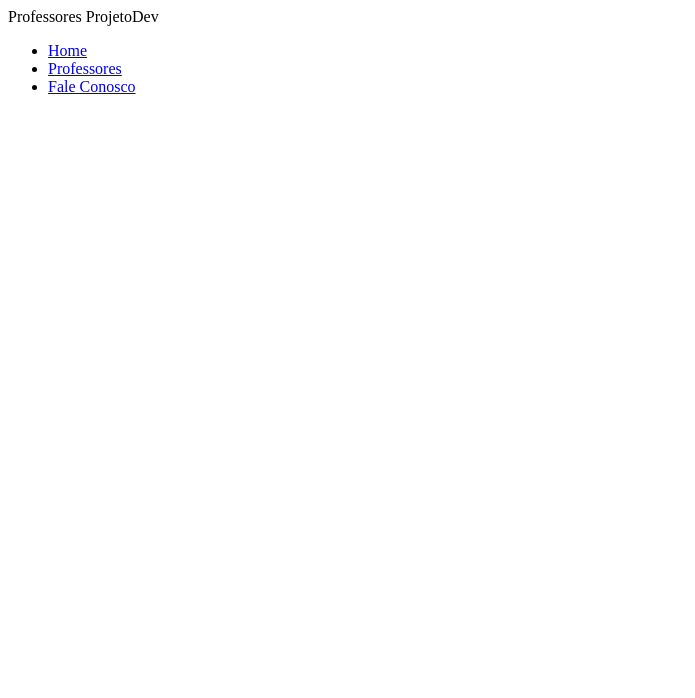
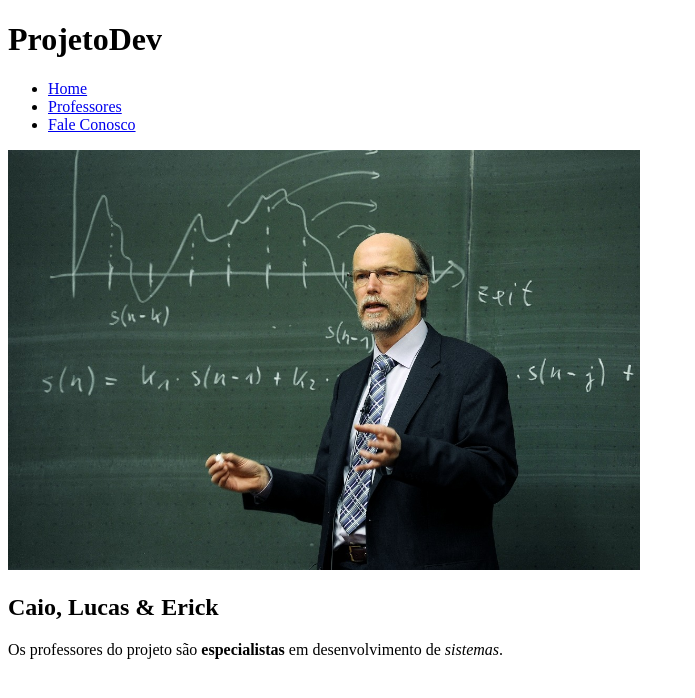
Before and after one commit to LimaCaioOliveira/Projeto-html, a plain HTML site: page Professores.html in a window 1280 px wide. Shown: the whole page, without its empty margins (0-695 px from the left). Drawn offline with Linux system fonts and the light colour scheme.

Commit message:
Update Professores.html

```diff
--- a/Professores.html
+++ b/Professores.html
@@ -5,7 +5,8 @@
         <meta charset="utf-8">
     </head>
     <body>
-        <header>Professores ProjetoDev</header>
+        <header>
+            <h1> ProjetoDev </h1>
             <nav>
                 <ul>
                     <li><a href="index.html">Home</a></li>
@@ -13,6 +14,24 @@
                     <li><a href="FaleConosco.html">Fale Conosco</a></li>
                 </ul>
             </nav>
+        </header>
+        <main>
+            <section>
+                <div>
+                    <img src="Fotos/professor.jpg" alt = ProfessoresDev width="50%">
+                </div>
+                <article>
+                    <h2> Caio, Lucas & Erick</h2>
+                    <p>
+                        Os professores do projeto são <strong>especialistas</strong> em desenvolvimento de <em>sistemas</em>.
+
+                    </p>
+                </article>
+
+            </section>
+
+
+        </main>
 
     </body>
 
```
Lines whose indentation alone changed are shown as unchanged.
